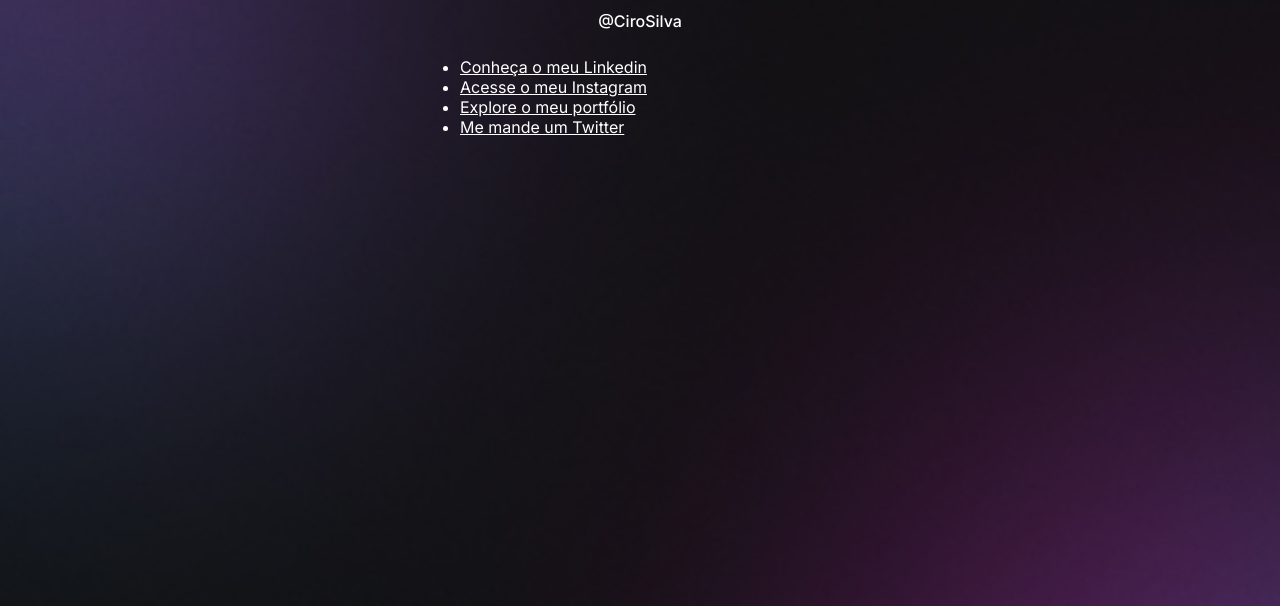
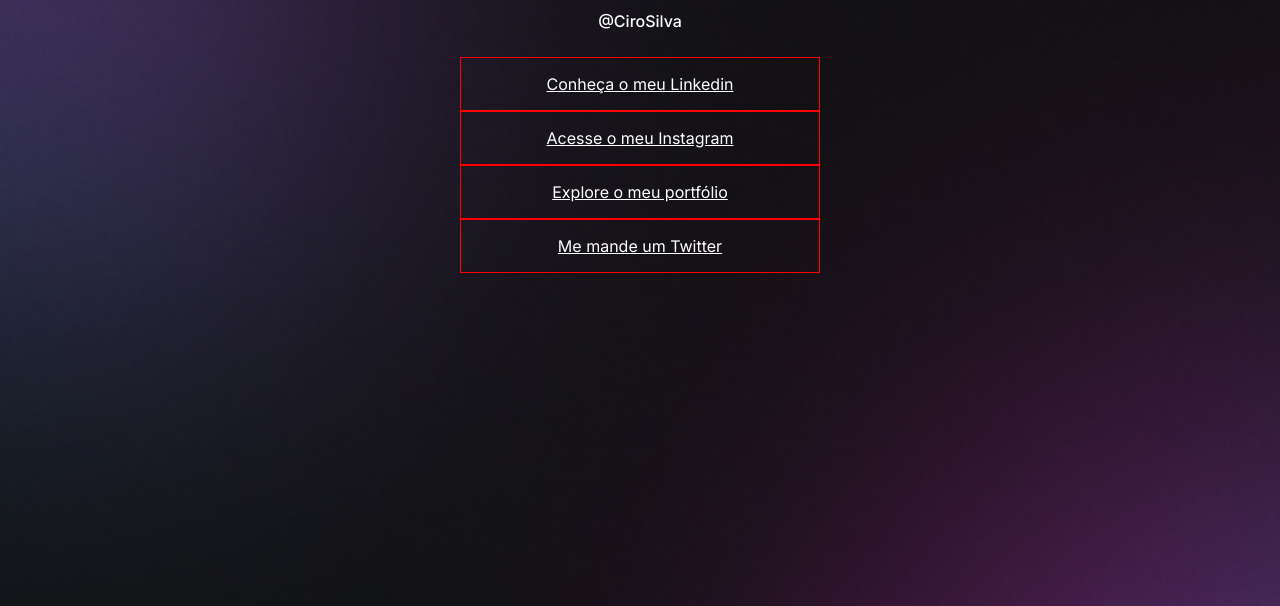
Before and after one commit to Ciro-TI-System/Business-Card, a plain HTML site: page index.html in a window 1280 px wide. Shown: the part 194-800 px from the top of the page. Drawn offline with Linux system fonts and the light colour scheme.

Commit message:
Aligning list elements with 'flex'.

```diff
--- a/style.css
+++ b/style.css
@@ -35,3 +35,16 @@ body * {
   line-height: 24px;
   margin-top: 8px;
 }
+
+/* Links */
+ul {
+  list-style: none;
+}
+
+ul li {
+  border: 1px solid red;
+  display: flex;
+  justify-content: center;
+  align-items: center;
+  padding: 16px 24px;
+}
```
